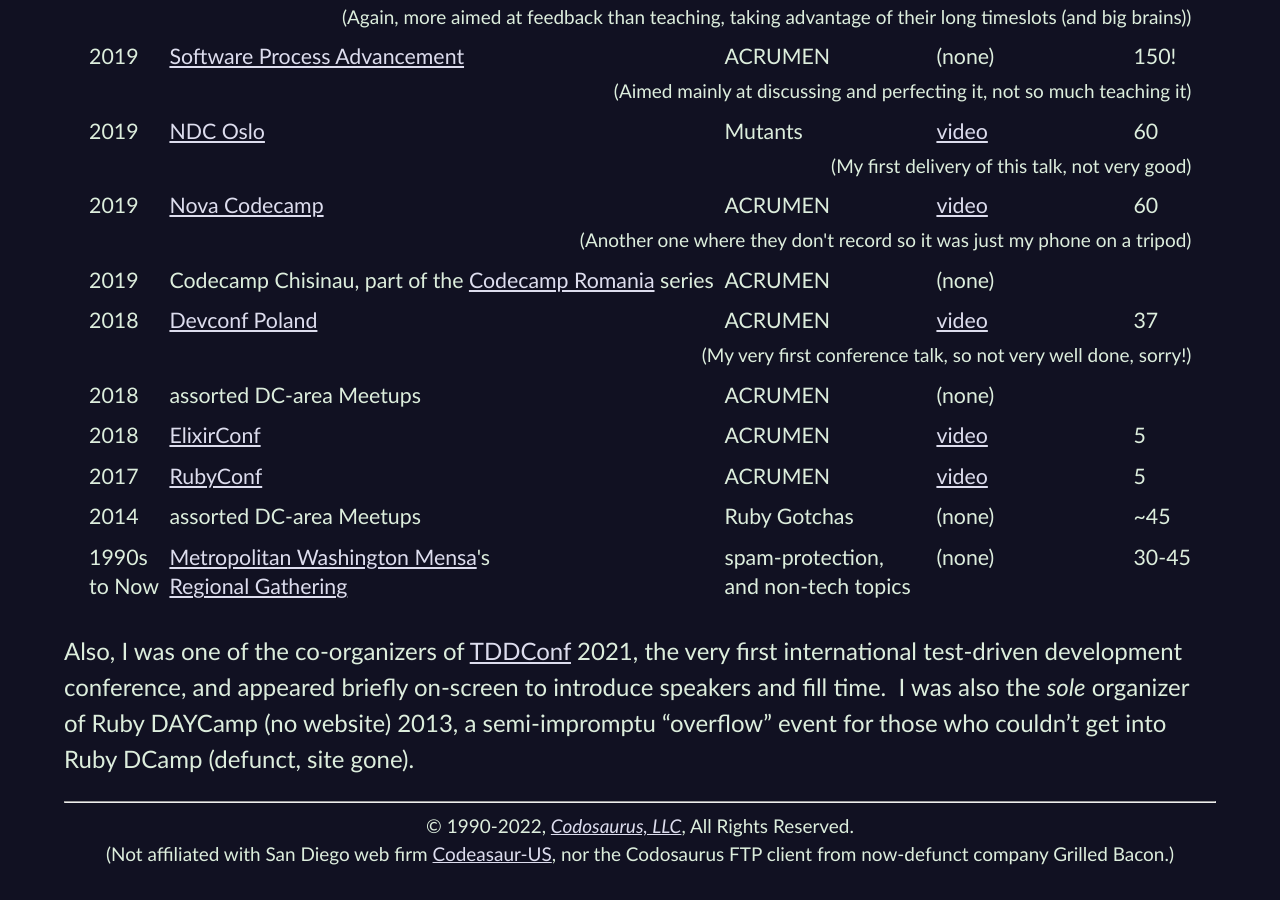
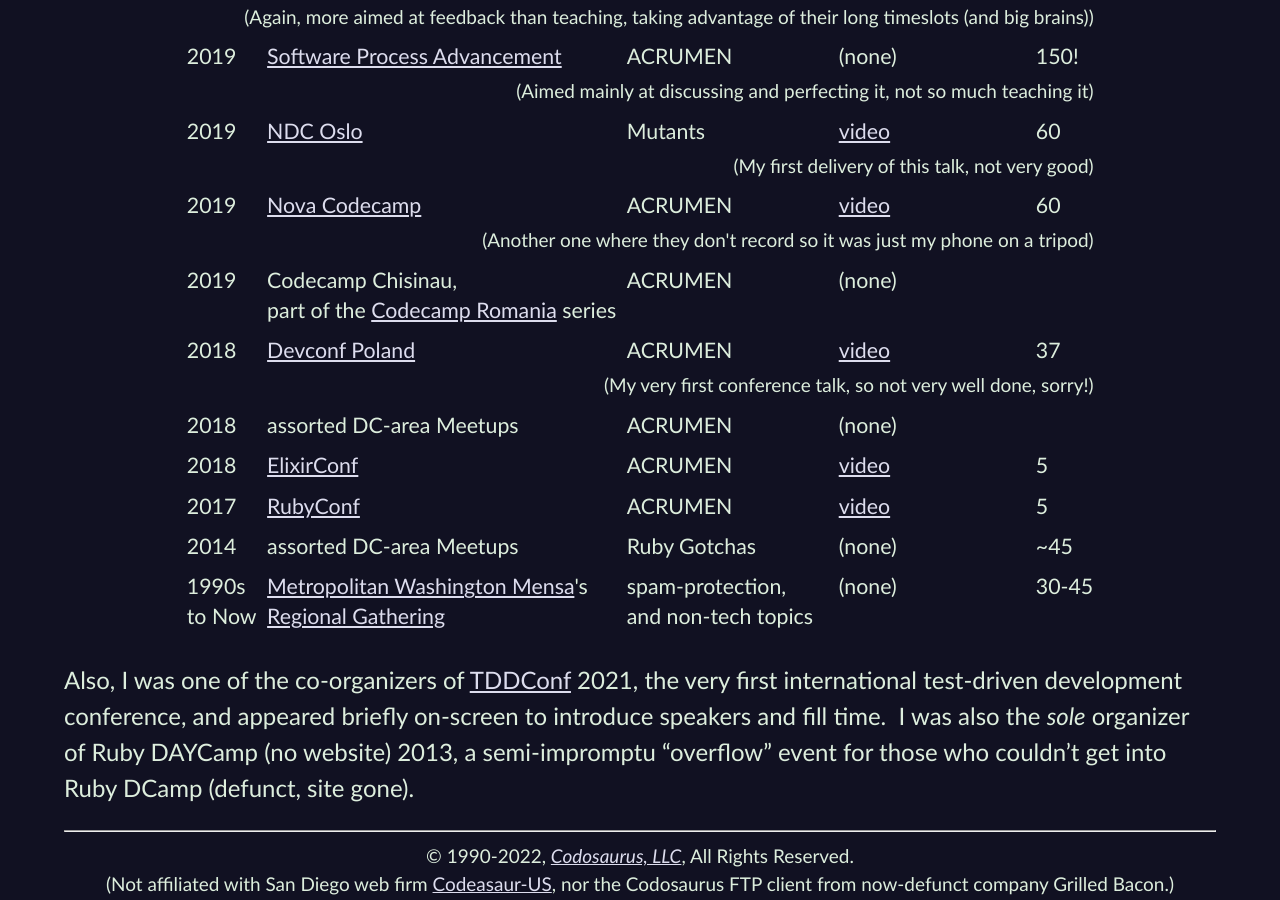
Before and after one commit to CodosaurusLLC/CodosaurusLLC.github.io, a Jekyll site: the page built from speaking.md, in a window 1280 px wide and 900 px high, scrolled down 3427 px. Built offline with Jekyll 4.4.1, drawn with Linux system fonts in a browser that asks for light colours; before the commit the page ends 4297 px from its top, so only the background shows below that.

Commit message:
split a long line so as to narrow table column

```diff
--- a/speaking.md
+++ b/speaking.md
@@ -337,7 +337,7 @@
     </tr>
     <tr>
       <td class="numeric">2019</td>
-      <td>Codecamp Chisinau, part of the <a href="https://codecamp.ro/" rel="nofollow" target="_new">Codecamp Romania</a> series</td>
+      <td>Codecamp Chisinau,<br/>part of the <a href="https://codecamp.ro/" rel="nofollow" target="_new">Codecamp Romania</a> series</td>
       <td>ACRUMEN</td>
       <td>(none)</td>
       <td class="numeric"></td>
```
